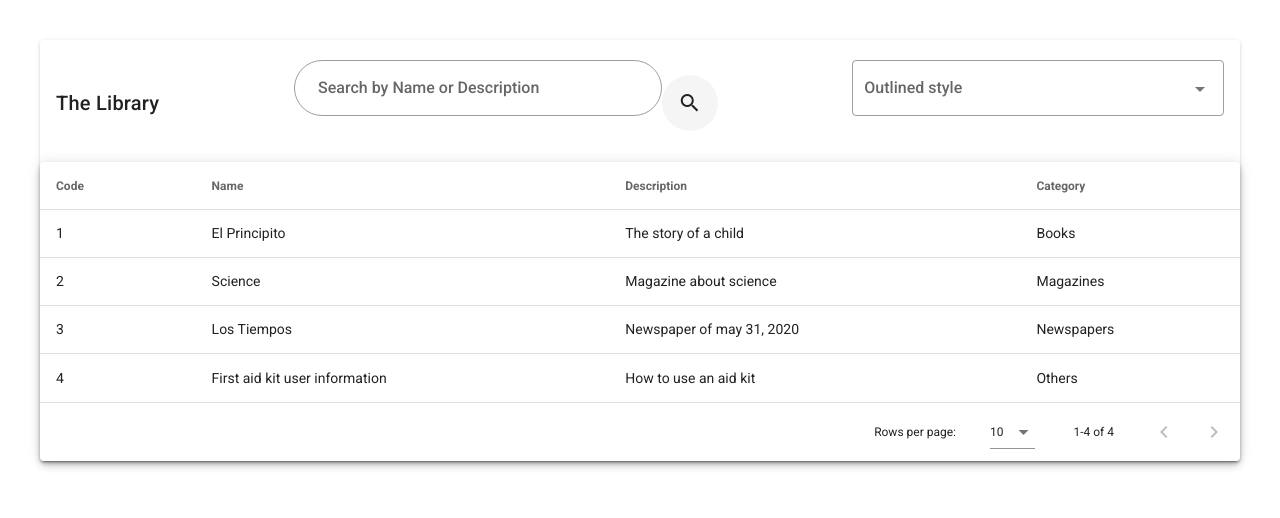
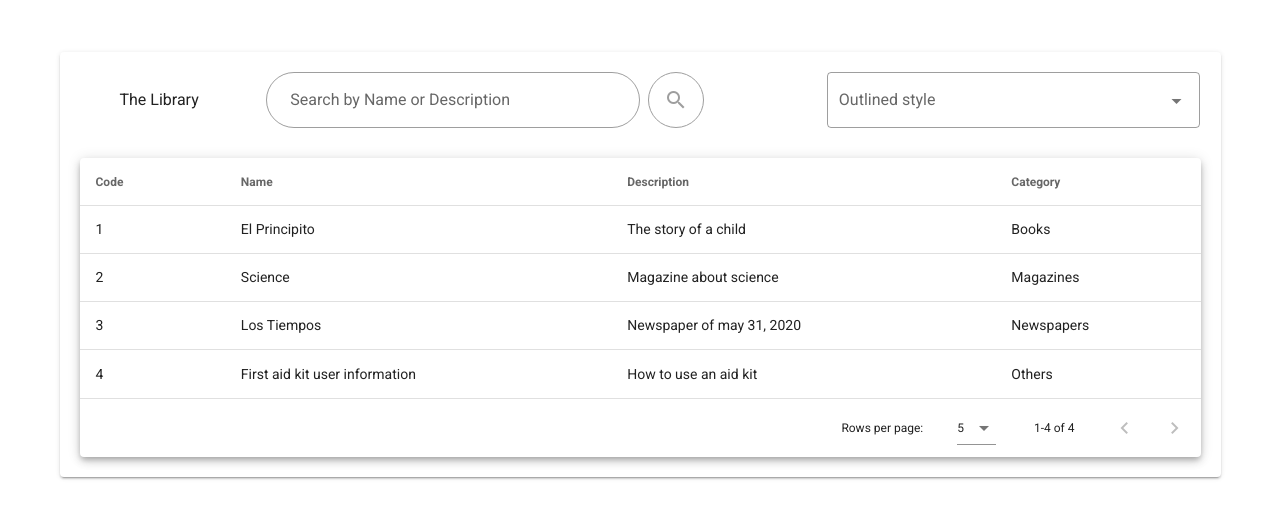
Before and after one commit to CarlaBarrientos/TheLibrary, a Vue app: page /#/ in a window 1280 px wide. Shown: the top 518 px of the page. Built offline with nearby package versions, Linux system fonts and the light colour scheme.

Commit message:
Layout fixed

```diff
--- a/src/views/Home.vue
+++ b/src/views/Home.vue
@@ -1,32 +1,42 @@
 <template>
   <div class="home">
-    <v-card class="ma-10">
-      <v-card-title class="pt-5">
-        <div>The Library</div>
-        <v-spacer></v-spacer>
+    <v-container class="my-10">
+      <v-card class="pa-8">
+        <v-layout row wrap justify-space-around>
+          <v-flex md2>
+            <div class="mt-4 ml-10">The Library</div>
+          </v-flex>
+          <v-flex md4>
             <v-text-field
               v-model="search"
               label="Search by Name or Description"
               outlined
               rounded
             ></v-text-field>
-        <v-btn fab depressed>
+          </v-flex>
+          <v-flex md2>
+            <v-btn class="mx-2" outlined fab color="grey">
               <v-icon>mdi-magnify</v-icon>
             </v-btn>
-        <v-spacer></v-spacer>
+          </v-flex>
+          <v-flex md4>
             <v-select
               :items="categories"
               label="Outlined style"
               outlined
             ></v-select>
-      </v-card-title>
+          </v-flex>
+          <v-flex md12>
             <v-data-table
               :headers="headers"
               :items="itemsList"
-        :items-per-page="10"
+              :items-per-page="5"
               class="elevation-5"
             ></v-data-table>
+          </v-flex>
+        </v-layout>
       </v-card>
+    </v-container>
   </div>
 </template>
 
```
Lines whose indentation alone changed are shown as unchanged.
